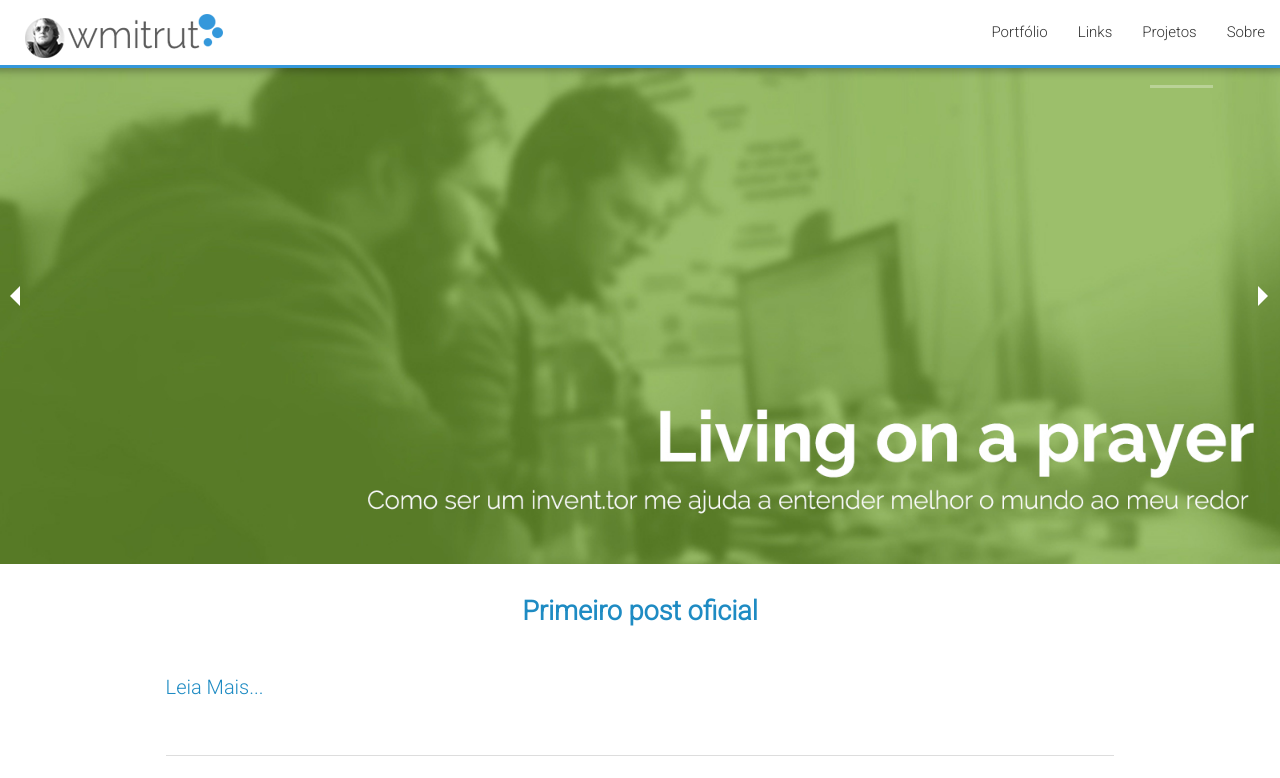
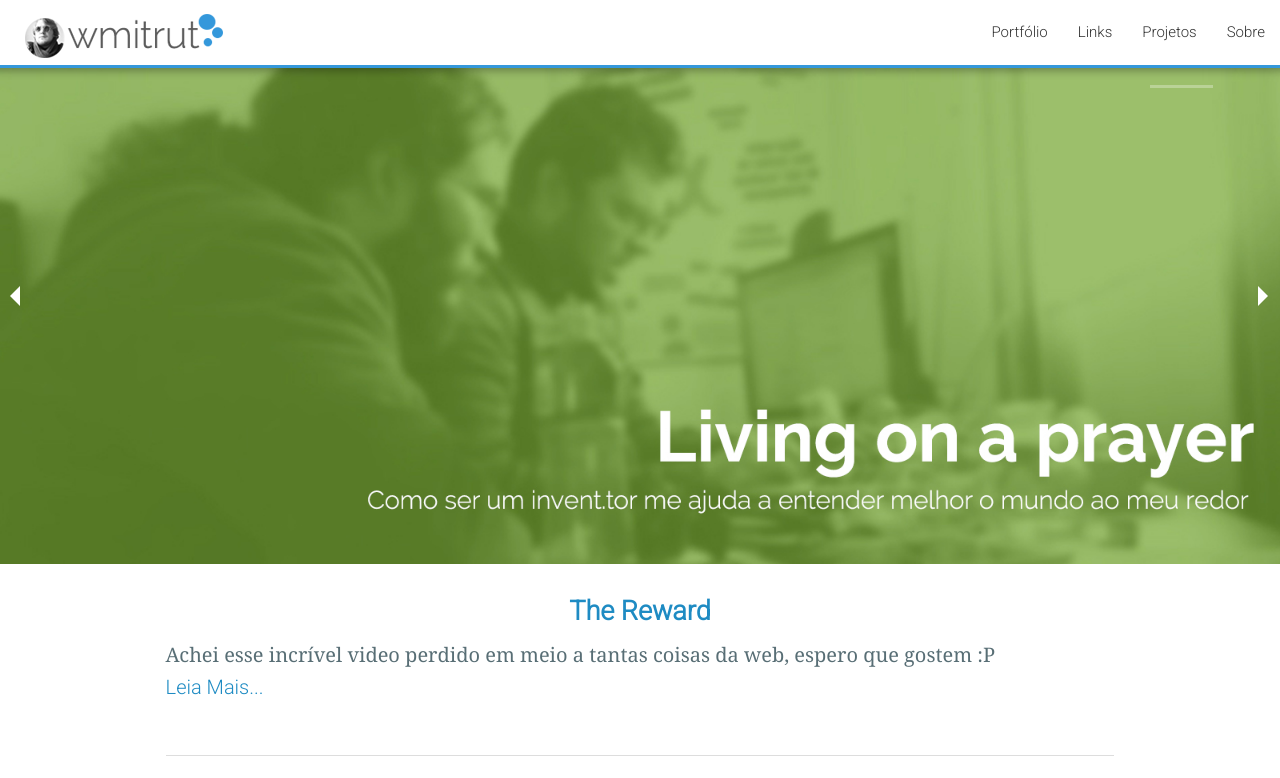
Before and after one commit to Wmitrut/wmitrut.github.io, a Jekyll site: the page built from index.html, in a window 1280 px wide and 1318 px high. Shown: the top 778 px of the window. Built offline with Jekyll 4.4.1, drawn with Linux system fonts in a browser that asks for light colours; comment, search, counter and statistics services are not loaded.

Commit message:
POST - The Reward

```diff
--- /dev/null
+++ b/_posts/2014-11-01-the-reward.markdown
@@ -0,0 +1,12 @@
+---
+layout: post
+title:  "The Reward"
+date:   2014-11-01 20:50:29
+comments: true
+categories: video
+---
+
+Achei esse incrível video perdido em meio a tantas coisas da web, espero que gostem :P
+
+
+<iframe src="//player.vimeo.com/video/58179094" width="500" height="281" frameborder="0" webkitallowfullscreen mozallowfullscreen allowfullscreen></iframe>
--- a/sobre.html
+++ b/sobre.html
@@ -17,7 +17,7 @@ layout: default
 
 
 
-  <h4>Namoro a mulher mais linda desse mundo, a Dani Librelatto</h4>
+  <h4>Namoro a mulher mais linda desse mundo, a Dani.</h4>
   <img src="../img/links/dani.png"/>
 
   <h4> No twitter, é só seguir <a href="http://twitter.com/wmitrut">@wmitrut</a>
```
